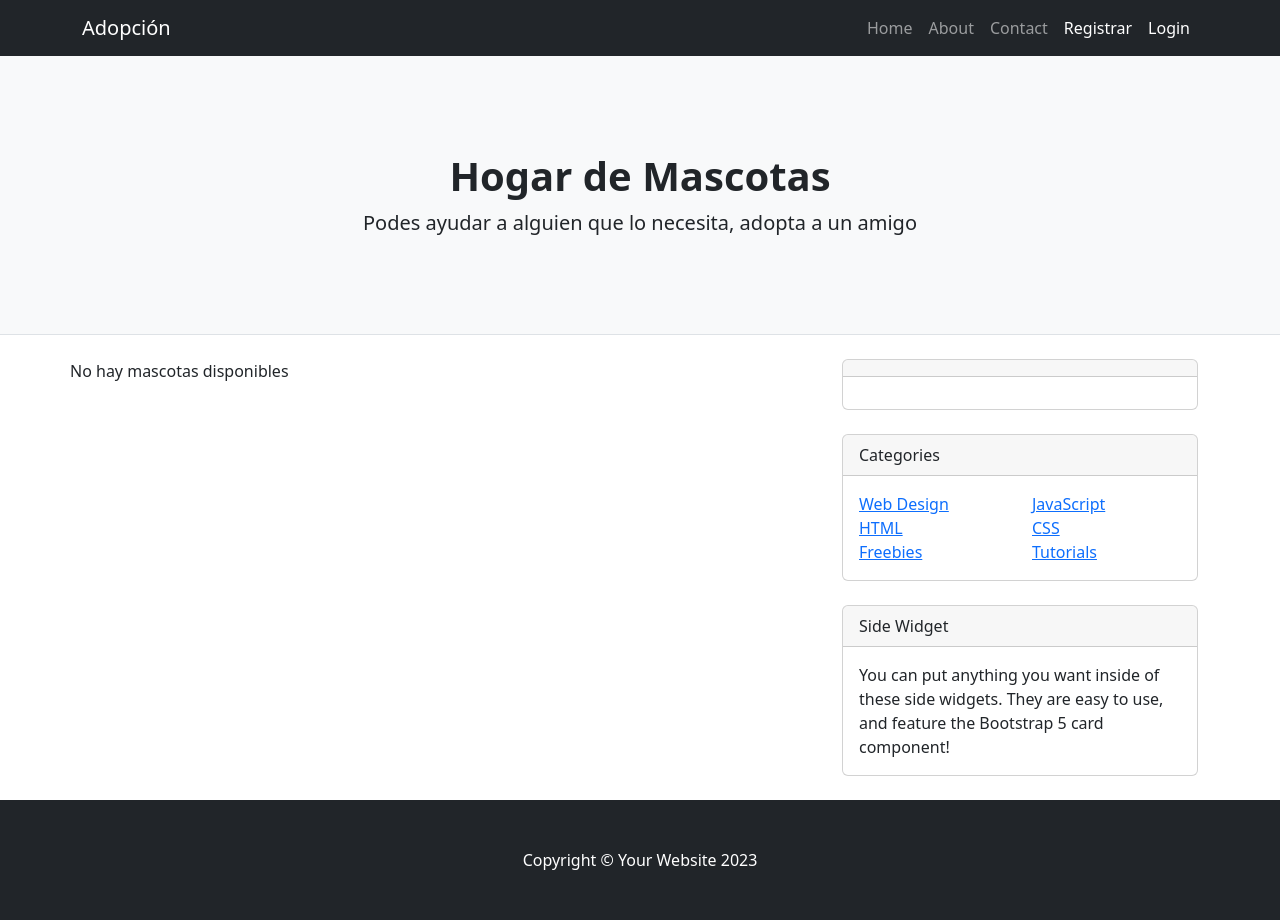
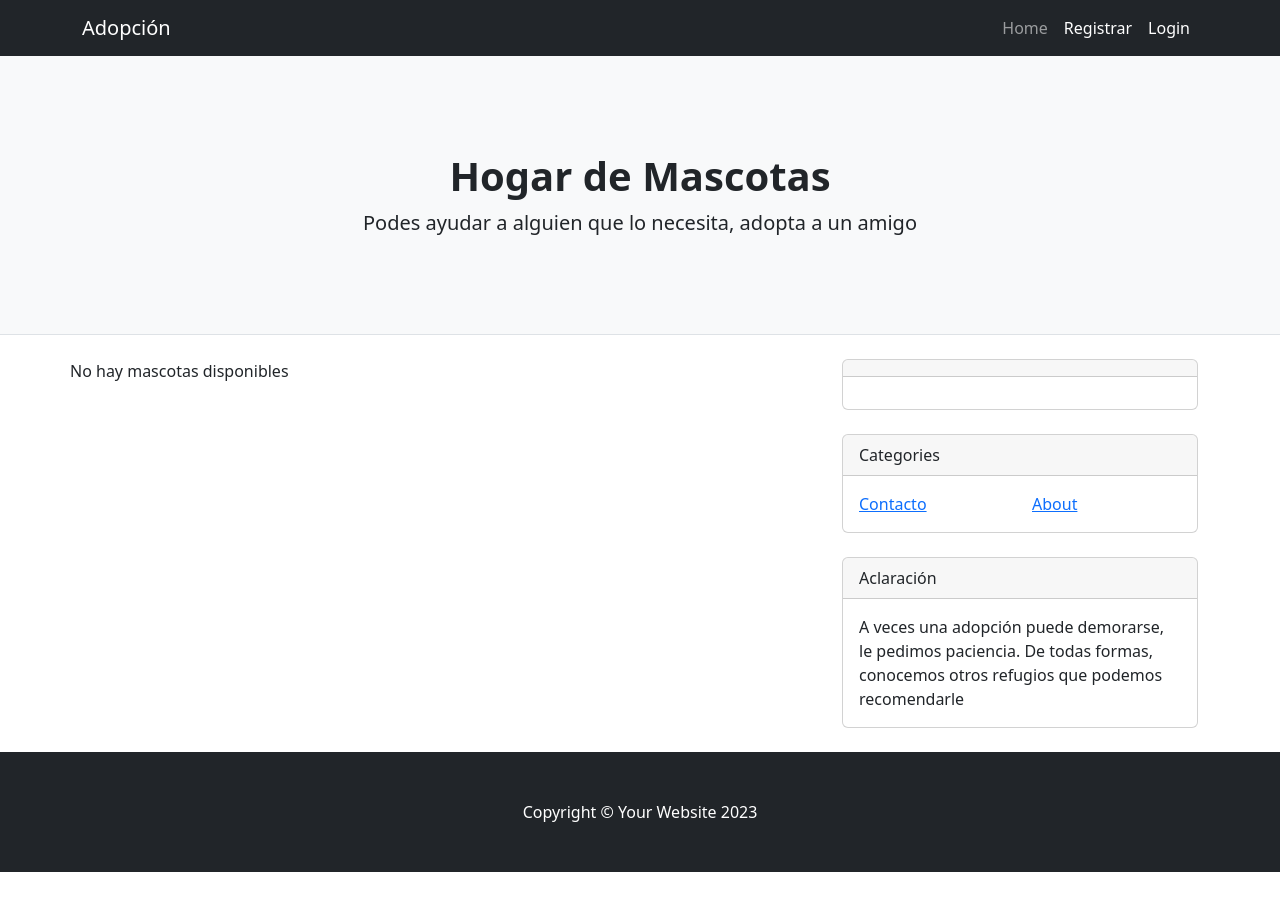
Before and after one commit to ezedquiroga/BlogQuiroga, a Django app: page /mascotas/adopcion/ in a window 1280 px wide. After the commit the page ends 872 px from the top, so only its background shows below. Run offline with Django 4.2, Linux system fonts and the light colour scheme; data that the repository does not hold is empty; some libraries are stand-ins or nearby versions.

Commit message:
modificacion botones

```diff
--- a/Account/forms.py
+++ b/Account/forms.py
@@ -4,6 +4,7 @@ from django.contrib.auth.models import User
 
 class UserRegisterForm(UserCreationForm):
     email = forms.EmailField()
+    is_staff = forms.BooleanField()
 
     class Meta:
         model = User
--- a/AppAdopcion/forms.py
+++ b/AppAdopcion/forms.py
@@ -9,6 +9,7 @@ class OfrecerAdopcionForm(forms.Form):
     vacunas = forms.CharField(max_length=20)
     condicion_medica = forms.CharField(max_length=20)
     castrado_a = forms.CharField(max_length=2)
+    foto = forms.ImageField()
 
 
 class ComentarioForm(forms.ModelForm):
--- a/templates/AppAdop/ofrecer_adopcion.html
+++ b/templates/AppAdop/ofrecer_adopcion.html
@@ -15,10 +15,10 @@
     <div class="card mb-4">
         <a href="#!"><img class="card-img-top" src="https://dummyimage.com/700x350/dee2e6/6c757d.jpg" alt="..."/></a>
         <div class="card-body">
-            <div class="small text-muted">January 1, 2023</div>
+            <div class="small text-muted">06/04/2023</div>
             <h2 class="card-title h4">{{ mascota.nombre }}</h2>
             <p class="card-text">Edad: {{ mascota.edad }} Genero: {{ mascota.genero }}</p>
-            <a class="btn btn-primary" href="#!">Leer mas →</a>
+
         </div>
     </div>
 </div>
--- a/templates/base.html
+++ b/templates/base.html
@@ -21,8 +21,6 @@
                 <div class="collapse navbar-collapse" id="navbarSupportedContent">
                     <ul class="navbar-nav ms-auto mb-2 mb-lg-0">
                         <li class="nav-item"><a class="nav-link" href="{% url 'home' %}">Home</a></li>
-                        <li class="nav-item"><a class="nav-link" href="#!">About</a></li>
-                        <li class="nav-item"><a class="nav-link" href="#!">Contact</a></li>
                         {% if user.is_authenticated %}
                             <li class="nav-item"><a class="nav-link active" aria-current="page" >{{ user.username }}</a></li>
                             <li class="nav-item"><a class="nav-link" href="{% url 'AccountLogout' %}">Logout</a></li>
@@ -71,8 +69,7 @@
                         <div class="card-body">
                             <div class="input-group">
                                 {% block formulario_cambia %}
-                                <input class="form-control" type="text" placeholder="Enter search term..." aria-label="Enter search term..." aria-describedby="button-search" />
-                                <button class="btn btn-primary" id="button-search" type="button">Go!</button>
+
                                 {% endblock %}
                         {% else %}
                         <div class="card-header"></div>
@@ -89,16 +86,14 @@
                             <div class="row">
                                 <div class="col-sm-6">
                                     <ul class="list-unstyled mb-0">
-                                        <li><a href="#!">Web Design</a></li>
-                                        <li><a href="#!">HTML</a></li>
-                                        <li><a href="#!">Freebies</a></li>
+                                        <li><a href="#!">Contacto</a></li>
+
                                     </ul>
                                 </div>
                                 <div class="col-sm-6">
                                     <ul class="list-unstyled mb-0">
-                                        <li><a href="#!">JavaScript</a></li>
-                                        <li><a href="#!">CSS</a></li>
-                                        <li><a href="#!">Tutorials</a></li>
+                                        <li><a href="#!">About</a></li>
+
                                     </ul>
                                 </div>
                             </div>
@@ -106,8 +101,8 @@
                     </div>
                     <!-- Side widget-->
                     <div class="card mb-4">
-                        <div class="card-header">Side Widget</div>
-                        <div class="card-body">You can put anything you want inside of these side widgets. They are easy to use, and feature the Bootstrap 5 card component!</div>
+                        <div class="card-header">Aclaración</div>
+                        <div class="card-body">A veces una adopción puede demorarse, le pedimos paciencia. De todas formas, conocemos otros refugios que podemos recomendarle</div>
                     </div>
                 </div>
             </div>
```
